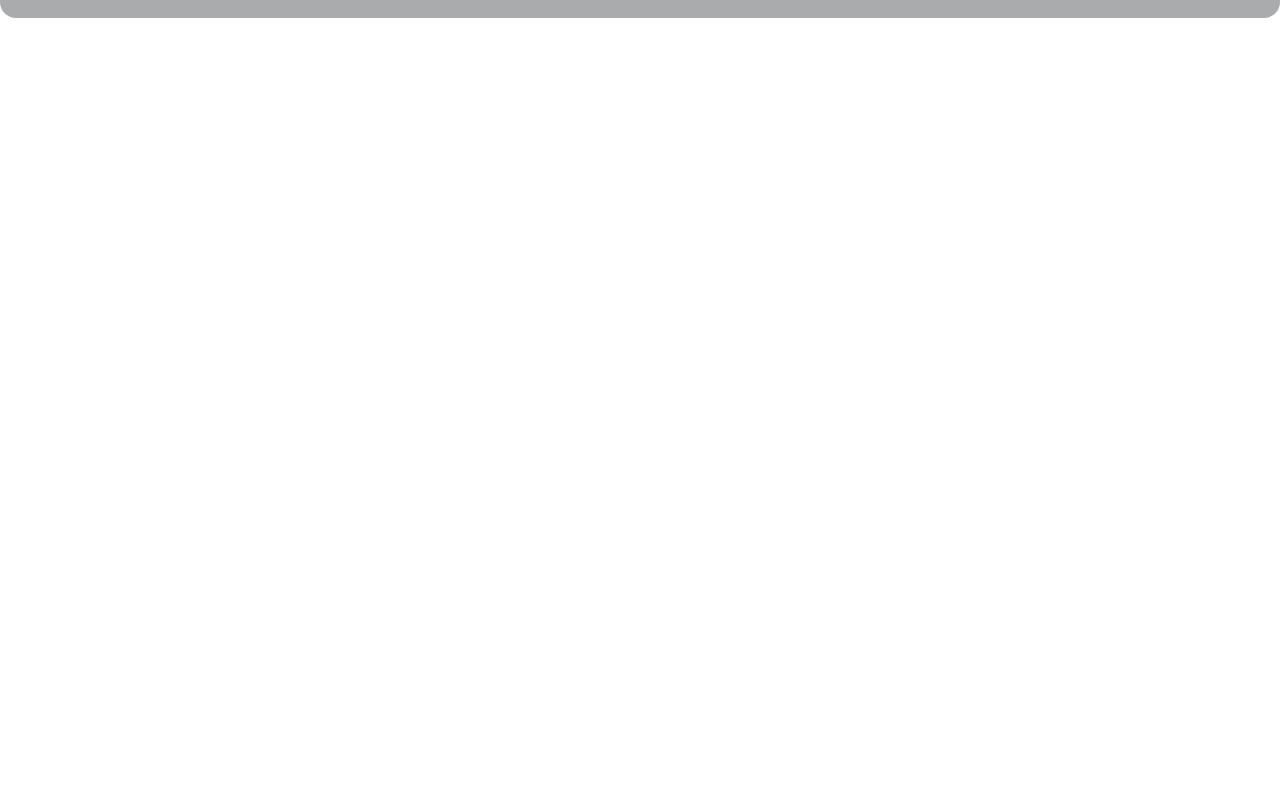
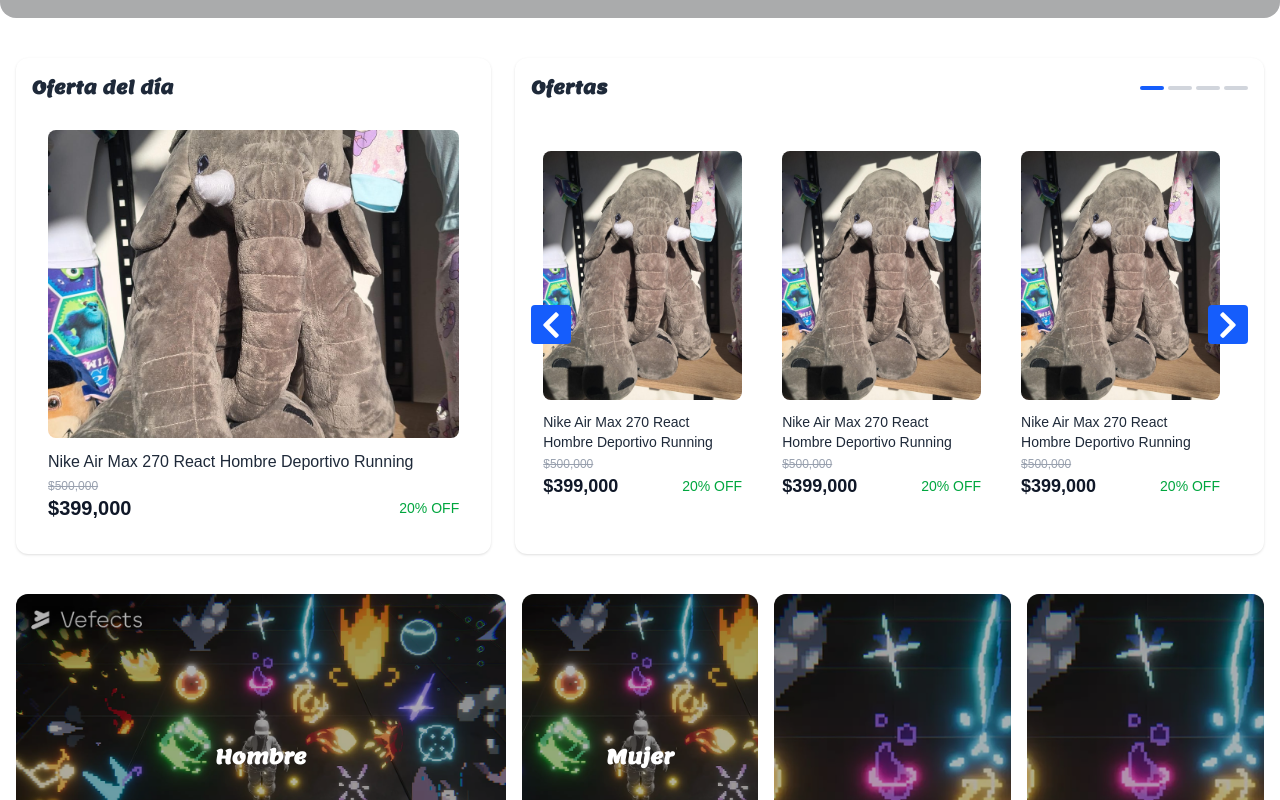
Before and after one commit to sebas64mil/EccomersShoes, a React (Vite) app: page / in a window 1280 px wide. Shown: the part 400-1200 px from the top of the page. Before the commit the page ends 800 px from the top, so only its background shows below. Built offline with nearby package versions, Linux system fonts and the light colour scheme; a web font is replaced by a local one.

Commit message:
seccion de ofertas y categorias

```diff
--- a/src/App.jsx
+++ b/src/App.jsx
@@ -1,8 +1,10 @@
 import React from "react";
 
-import Button from "./Components/ElementsUi/Button";
 import Navbar from "./Components/Sections/Navbar";
 import Banner from "./Components/Sections/Banner";
+import OffersSection from "./Components/Sections/OffersSection";
+import CategoriesSection from "./Components/Sections/CategoriesSection";
+
 import { FaBeer, FaArrowRight, FaArrowLeft } from "react-icons/fa";
 
 function App() {
@@ -10,6 +12,8 @@
     <>
       <Navbar />
       <Banner />
+      <OffersSection />
+      <CategoriesSection />
     </>
   );
 }
--- /dev/null
+++ b/src/Components/ElementsUi/CategoryCard.jsx
@@ -0,0 +1,26 @@
+import React from "react";
+
+export default function CategoryCard({ title, image }) {
+  return (
+    <div className="relative w-full h-full rounded-xl overflow-hidden cursor-pointer group">
+
+      {/* Imagen */}
+      <img
+        src={image}
+        alt={title}
+        className="w-full h-full object-cover transition-transform duration-300 group-hover:scale-105"
+      />
+
+      {/* Overlay oscuro */}
+      <div className="absolute inset-0 bg-black/30 group-hover:bg-black/40 transition-colors duration-300" />
+
+      {/* Texto */}
+      <div className="absolute inset-0 flex items-center justify-center">
+        <h3 className="text-white text-lg md:text-xl font-semibold text-center px-2">
+          {title}
+        </h3>
+      </div>
+
+    </div>
+  );
+}
--- /dev/null
+++ b/src/Components/ElementsUi/ProductCard.jsx
@@ -0,0 +1,91 @@
+import React from "react";
+
+export default function ProductCard({
+  image,
+  title,
+  price,
+  discountPrice,
+  variant = "normal",
+}) {
+  const hasDiscount = discountPrice && discountPrice < price;
+  const discountPercent = hasDiscount
+    ? Math.round(((price - discountPrice) / price) * 100)
+    : 0;
+
+  return (
+    <div
+className={`
+  bg-white hover:bg-gray-100 transition-all duration-200 cursor-pointer h-fit w-full
+  ${variant === "large" ? "p-4" : "p-3"}
+`}
+    >
+
+      {/* Imagen */}
+      <div
+  className={`
+    w-full overflow-hidden rounded-lg
+    ${variant === "large" ? "aspect-[4/3]" : "aspect-[4/5]"}
+  `}
+>
+        <img
+          src={image}
+          alt={title}
+          className="w-full h-full object-cover transition-transform duration-200 hover:scale-105"
+        />
+      </div>
+
+      {/* Info */}
+      <div className="mt-3 flex flex-col gap-1">
+
+        {/* Nombre */}
+        <p
+          className={`
+            ${variant === "large" ? "text-base" : "text-sm"}
+            text-gray-800 line-clamp-2
+          `}
+        >
+          {title}
+        </p>
+
+        {/* Precios */}
+        <div className="flex flex-col">
+
+          {hasDiscount ? (
+            <>
+              {/* Precio original */}
+              <span className="text-xs text-gray-400 line-through">
+                ${price.toLocaleString()}
+              </span>
+
+              {/* Precio con descuento */}
+              <div className="flex items-center justify-between w-full">
+                <span
+                  className={`
+                    ${variant === "large" ? "text-xl" : "text-lg"}
+                    font-semibold text-gray-900
+                  `}
+                >
+                  ${discountPrice.toLocaleString()}
+                </span>
+
+                <span className="text-green-600 text-sm font-medium">
+                  {discountPercent}% OFF
+                </span>
+              </div>
+            </>
+          ) : (
+            <span
+              className={`
+                ${variant === "large" ? "text-xl" : "text-lg"}
+                font-semibold text-gray-900
+              `}
+            >
+              ${price.toLocaleString()}
+            </span>
+          )}
+
+        </div>
+      </div>
+    </div>
+  );
+}
--- /dev/null
+++ b/src/Components/Sections/CategoriesSection.jsx
@@ -0,0 +1,46 @@
+import React from "react";
+import CategoryCard from "../ElementsUi/CategoryCard";
+
+const categories = [
+  { id: 1, title: "Hombre", image: "src/assets/Img/ImagenProduct4.png" },
+  { id: 2, title: "Mujer", image: "src/assets/Img/ImagenProduct4.png" },
+  { id: 3, title: "Niños", image: "src/assets/Img/ImagenProduct4.png" },
+  { id: 4, title: "Deportes", image: "src/assets/Img/ImagenProduct4.png" },
+  { id: 5, title: "Accesorios", image: "src/assets/Img/ImagenProduct4.png" },
+  { id: 6, title: "Ofertas", image: "src/assets/Img/ImagenProduct4.png" },
+];
+
+export default function CategoriesSection() {
+  return (
+    <div className="w-full max-w-7xl mx-auto mt-10 px-4">
+
+<div className="grid grid-cols-5 auto-rows-[minmax(120px,1fr)] gap-4">
+
+  <div className="col-span-2">
+    <CategoryCard {...categories[0]} />
+  </div>
+
+  <div>
+    <CategoryCard {...categories[1]} />
+  </div>
+
+  <div className="row-span-2">
+    <CategoryCard {...categories[2]} />
+  </div>
+
+  <div className="row-span-2">
+    <CategoryCard {...categories[3]} />
+  </div>
+
+  <div>
+    <CategoryCard {...categories[4]} />
+  </div>
+
+  <div className="col-span-2">
+    <CategoryCard {...categories[5]} />
+  </div>
+
+</div>
+    </div>
+  );
+}
--- /dev/null
+++ b/src/Components/Sections/OffersSection.jsx
@@ -0,0 +1,138 @@
+import React, { useRef, useState } from "react";
+import ProductCard from "../ElementsUi/ProductCard";
+import Button from "../ElementsUi/Button";
+import { FaChevronLeft, FaChevronRight } from "react-icons/fa";
+
+const products = Array.from({ length: 12 }, (_, i) => ({
+  id: i,
+  title: "Nike Air Max 270 React Hombre Deportivo Running",
+  price: 500000,
+  discountPrice: 399000,
+  image: "/src/assets/Img/pijama5.jpeg",
+}));
+
+export default function OffersSection() {
+  const scrollRef = useRef(null);
+  const [index, setIndex] = useState(0);
+
+  const maxVisible = 3;
+  const totalPages = Math.ceil(products.length / maxVisible);
+
+  const scroll = (direction) => {
+    const container = scrollRef.current;
+    const containerWidth = container.offsetWidth;
+
+    let newIndex;
+
+    if (direction === "right") {
+      newIndex = index + 1 >= totalPages ? 0 : index + 1;
+    } else {
+      newIndex = index - 1 < 0 ? totalPages - 1 : index - 1;
+    }
+
+    setIndex(newIndex);
+
+    container.scrollTo({
+      left: newIndex * containerWidth,
+      behavior: "smooth",
+    });
+  };
+
+  return (
+    <div className="w-full max-w-7xl mx-auto mt-10 px-4">
+
+      <div className="flex gap-6 items-stretch">
+
+        {/* 🟨 IZQUIERDA */}
+        <div className="w-[40%]">
+          <div className="bg-white rounded-xl shadow p-4 flex flex-col h-full">
+
+            <h3 className="text-lg font-semibold text-gray-800 mb-3">
+              Oferta del día
+            </h3>
+
+            <div className="flex-1">
+              <ProductCard
+                variant="large"
+                title="Nike Air Max 270 React Hombre Deportivo Running"
+                price={500000}
+                discountPrice={399000}
+                image="/src/assets/Img/pijama5.jpeg"
+              />
+            </div>
+
+          </div>
+        </div>
+
+        {/* 🟦 DERECHA */}
+        <div className="w-[60%]">
+          <div className="bg-white rounded-xl shadow p-4 flex flex-col h-full">
+
+            {/* HEADER ARRIBA */}
+            <div className="flex items-center justify-between mb-3">
+              <h3 className="text-lg font-semibold text-gray-800">
+                Ofertas
+              </h3>
+
+              <div className="flex gap-1">
+                {Array.from({ length: totalPages }).map((_, i) => (
+                  <span
+                    key={i}
+                    className={`h-1 w-6 rounded-full ${
+                      i === index ? "bg-blue-600" : "bg-gray-300"
+                    }`}
+                  />
+                ))}
+              </div>
+            </div>
+
+            {/* CONTENEDOR DEL CARRUSEL */}
+            <div className="relative flex-1 flex items-center">
+
+              {/* Carrusel */}
+              <div
+                ref={scrollRef}
+                className="flex gap-4 overflow-hidden scroll-smooth w-full"
+              >
+                {products.map((product) => (
+                  <div
+                    key={product.id}
+                    className="shrink-0"
+                    style={{
+                      flexBasis: `calc((100% - 3rem) / ${maxVisible})`,
+                    }}
+                  >
+                    <ProductCard {...product} />
+                  </div>
+                ))}
+              </div>
+
+              {/* Botón izquierda */}
+              <div className="absolute left-0 top-1/2 -translate-y-1/2 z-10">
+                <Button
+                  onClick={() => scroll("left")}
+                  size="large"
+                  onlyIcon
+                  icon={FaChevronLeft}
+                />
+              </div>
+
+              {/* Botón derecha */}
+              <div className="absolute right-0 top-1/2 -translate-y-1/2 z-10">
+                <Button
+                  onClick={() => scroll("right")}
+                  size="large"
+                  onlyIcon
+                  icon={FaChevronRight}
+                />
+              </div>
+
+            </div>
+
+          </div>
+        </div>
+
+      </div>
+    </div>
+  );
+}
```
Also changed, not shown: src/assets/Img/ImagenProduct4.png (added).
